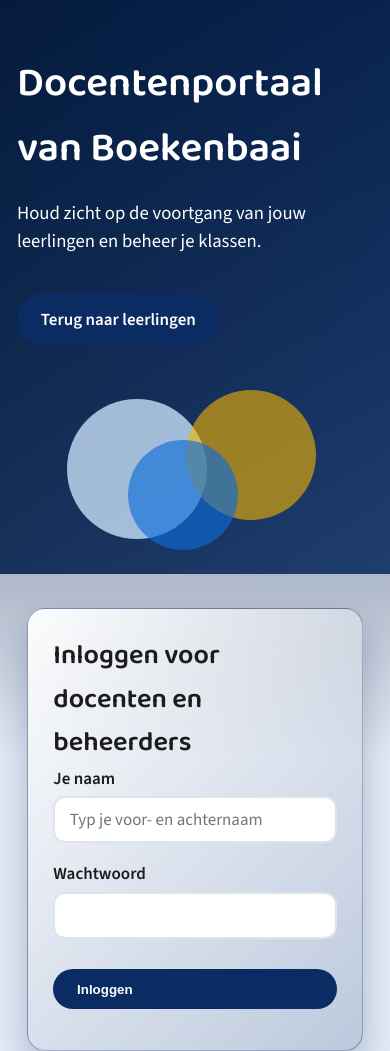
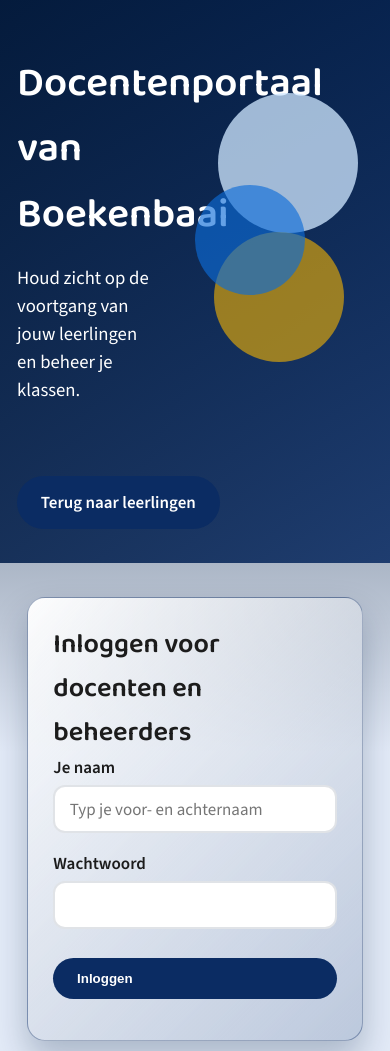
Before and after one commit to 0xGitteth/Boekenbaai, a website: page public/staff.html in a window 390 px wide. Shown: the top 1051 px of the page. Drawn offline with nearby package versions, Linux system fonts and the light colour scheme; no server answers.

Commit message:
Adjust staff hero wrapping for tablet and mobile

```diff
--- a/public/staff.html
+++ b/public/staff.html
@@ -20,19 +20,19 @@
         <p>
           Houd zicht op de voortgang van jouw leerlingen en beheer je klassen.
         </p>
-        <div class="hero__actions">
-          <a class="btn btn--ghost hero__link" href="index.html">Terug naar leerlingen</a>
-          <div class="staff-meta staff-meta--hero hidden" id="staff-meta">
-            <span id="staff-name" class="staff-meta__name"></span>
-            <span id="staff-role" class="staff-meta__role"></span>
-            <button id="logout-button" class="btn btn--ghost" type="button">Uitloggen</button>
-          </div>
-        </div>
       </div>
       <div class="hero__illustration" aria-hidden="true">
         <span class="bubble bubble--pink"></span>
         <span class="bubble bubble--yellow"></span>
         <span class="bubble bubble--blue"></span>
+      </div>
+      <div class="hero__actions">
+        <a class="btn btn--ghost hero__link" href="index.html">Terug naar leerlingen</a>
+        <div class="staff-meta staff-meta--hero hidden" id="staff-meta">
+          <span id="staff-name" class="staff-meta__name"></span>
+          <span id="staff-role" class="staff-meta__role"></span>
+          <button id="logout-button" class="btn btn--ghost" type="button">Uitloggen</button>
+        </div>
       </div>
     </header>
 
--- a/public/styles.css
+++ b/public/styles.css
@@ -187,8 +187,10 @@ body {
 }
 
 .hero--staff .hero__actions {
+  grid-area: actions;
   width: 100%;
   justify-content: space-between;
+  flex-wrap: nowrap;
 }
 
 .hero__link {
@@ -210,6 +212,18 @@ body {
     rgba(4, 27, 61, 0.92),
     rgba(11, 44, 99, 0.88)
   );
+  grid-template-columns: minmax(0, 1fr) minmax(180px, auto);
+  grid-template-areas:
+    "content illustration"
+    "actions actions";
+}
+
+.hero--staff .hero__content {
+  grid-area: content;
+}
+
+.hero--staff .hero__illustration {
+  grid-area: illustration;
 }
 
 .bubble {
@@ -615,6 +629,8 @@ select[multiple] {
 .staff-meta--hero {
   color: rgba(255, 255, 255, 0.92);
   margin-left: auto;
+  justify-content: flex-end;
+  text-align: right;
 }
 
 .staff-meta--hero .staff-meta__name,
@@ -2795,11 +2811,14 @@ body.book-detail-open {
 @media (max-width: 680px) {
   .hero--staff .hero__actions {
     justify-content: flex-start;
+    flex-wrap: wrap;
   }
 
   .staff-meta--hero {
     width: 100%;
     margin-left: 0;
+    justify-content: flex-start;
+    text-align: left;
   }
 
   .teacher-overview__header {
@@ -2807,3 +2826,9 @@ body.book-detail-open {
     align-items: stretch;
   }
 }
+
+@media (max-width: 960px) {
+  .hero--staff .hero__actions {
+    flex-wrap: wrap;
+  }
+}
```
